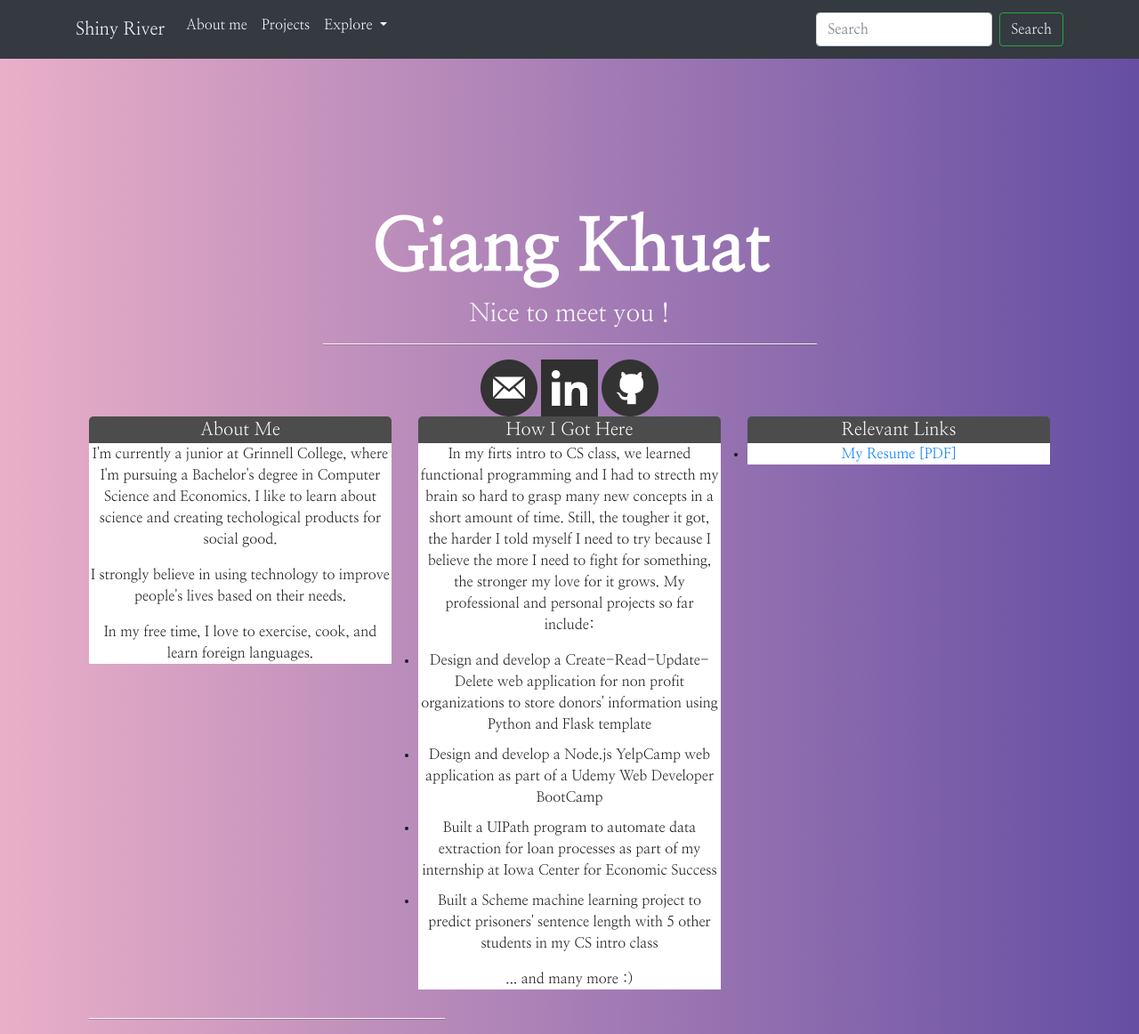
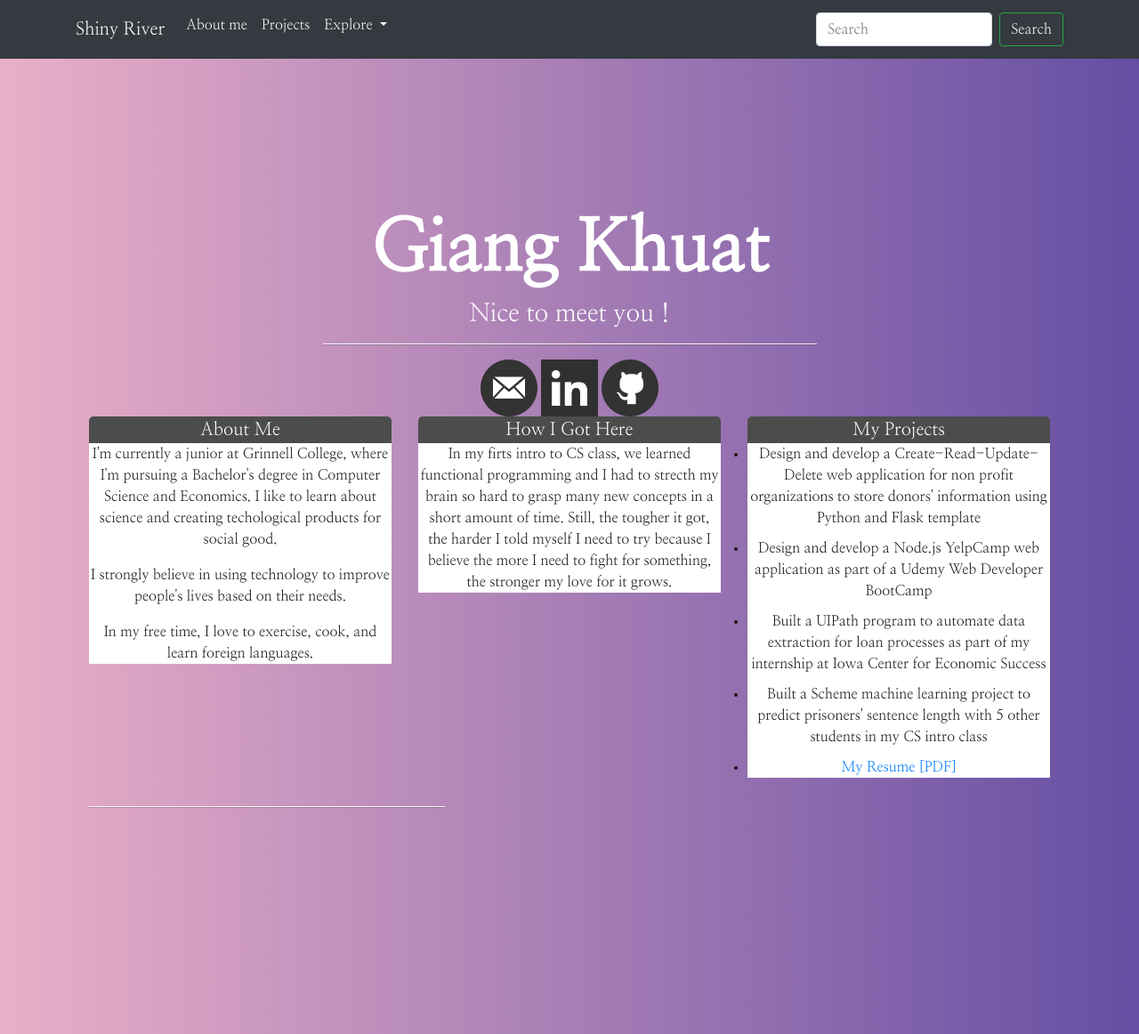
Before and after one commit to giangkhuat/giangkhuat.github.io, a Jekyll site: the page built from index.html, in a window 1280 px wide. Shown: the whole page at 89% size. Built offline with Jekyll 4.4.1, drawn with Linux system fonts in a browser that asks for light colours.

Commit message:
Update index.html

```diff
--- a/index.html
+++ b/index.html
@@ -56,23 +56,20 @@ title: Giang Khuat
 							<p>
 								In my firts intro to CS class, we learned functional programming and I had to strecth my brain so hard to grasp many new concepts in a short amount of time.
 								Still, the tougher it got, the harder I told myself I need to try because I believe the more I need to fight for something, the stronger my love for it grows.
-								My professional and personal projects so far include:
-							<ul>
-								<li>Design and develop a Create-Read-Update-Delete web application for non profit organizations to store donors' information using Python and Flask template </li>
-								<li>Design and develop a Node.js YelpCamp web application as part of a Udemy Web Developer BootCamp</li>
-								<li>Built a UIPath program to automate data extraction for loan processes as part of my internship at Iowa Center for Economic Success</li>
-								<li>Built a Scheme machine learning project to predict prisoners' sentence length with 5 other students in my CS intro class</li>
-							</ul>
-							<p>... and many more :)</p>
+
 						</div>
 					</div>
 				</div>
 
 				<div class="col-md-4">
 					<div class="panel panel-default">
-						<div class="panel-heading">Relevant Links</div>
+						<div class="panel-heading">My Projects</div>
 						<div class="panel-body">
 							<ul>
+								<li>Design and develop a Create-Read-Update-Delete web application for non profit organizations to store donors' information using Python and Flask template </li>
+								<li>Design and develop a Node.js YelpCamp web application as part of a Udemy Web Developer BootCamp</li>
+								<li>Built a UIPath program to automate data extraction for loan processes as part of my internship at Iowa Center for Economic Success</li>
+								<li>Built a Scheme machine learning project to predict prisoners' sentence length with 5 other students in my CS intro class</li>
 								<li>
 									<a href="files/GKhuat tech resume.pdf" target="_blank">My Resume [PDF]</a>
 								</li>
```
